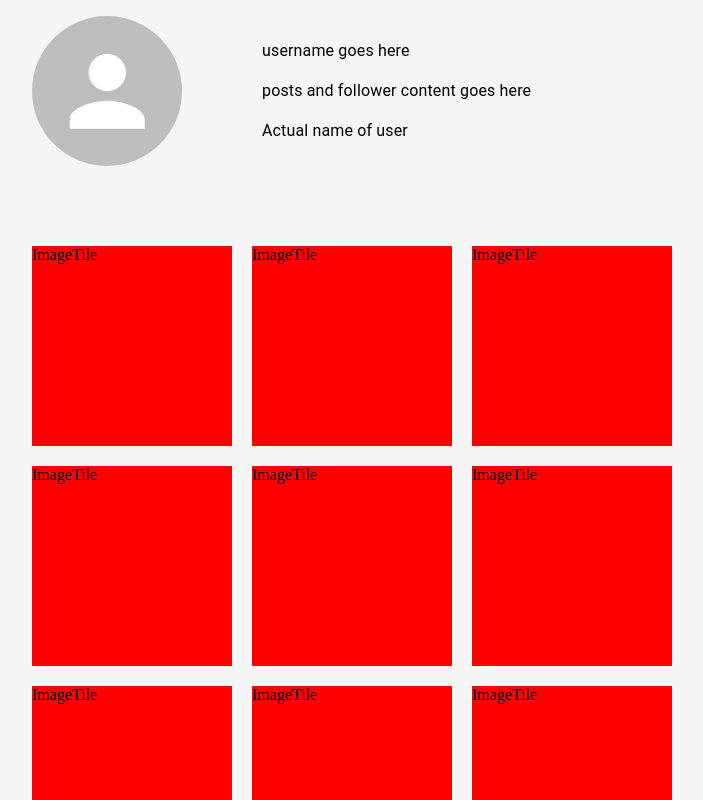
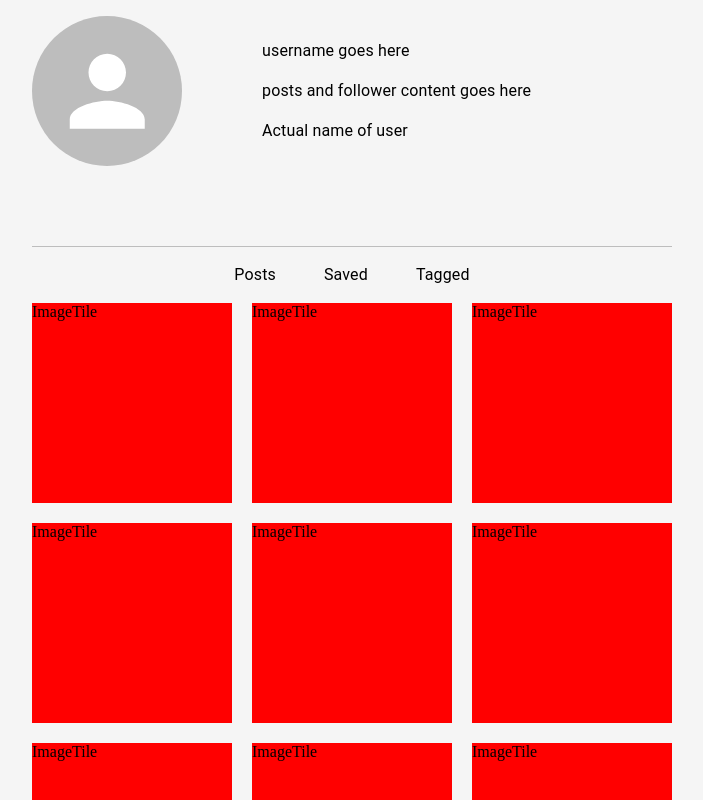
Before and after one commit to jbyomuhangi/firebase-ig-clone, a React (Create React App) app: page /1 in a window 1280 px wide. Shown: the top 800 px of the page, without its empty margins (288-991 px from the left). Built offline with nearby package versions, Linux system fonts and the light colour scheme.

Commit message:
Added tabs to profile page

```diff
--- a/src/components/ProfileBody/ProfileBody.tsx
+++ b/src/components/ProfileBody/ProfileBody.tsx
@@ -1,17 +1,50 @@
 import React from "react";
-import { Box, styled } from "@mui/material";
+import { Box, styled, Typography } from "@mui/material";
 
 import ImageTile from "./ImageTile";
 
-const ProfileBodyContainer = styled(Box)({
+type ProfileTab = {
+  name: string;
+};
+
+const ProfileTabsContainer = styled(Box)(({ theme }) => ({
+  display: "flex",
+  justifyContent: "center",
+  borderTop: `1px solid ${theme.palette.grey[400]}`,
+  gap: theme.spacing(2),
+}));
+
+const ProfileTabContainer = styled(Box)(({ theme }) => ({
+  padding: theme.spacing(2),
+  cursor: "pointer",
+}));
+
+const ProfilePostsContainer = styled(Box)({
   display: "flex",
   gap: "20px",
   flexWrap: "wrap",
 });
 
+const profileTabs: ProfileTab[] = [
+  { name: "Posts" },
+  { name: "Saved" },
+  { name: "Tagged" },
+];
+
 const ProfileBody: React.FC = () => {
   return (
-    <ProfileBodyContainer>
+    <Box>
+      <ProfileTabsContainer>
+        {profileTabs.map((tab) => {
+          return (
+            <ProfileTabContainer key={tab.name}>
+              <Typography>{tab.name}</Typography>
+            </ProfileTabContainer>
+          );
+        })}
+      </ProfileTabsContainer>
+
+      <ProfilePostsContainer>
         <ImageTile />
         <ImageTile />
         <ImageTile />
@@ -32,7 +65,8 @@ const ProfileBody: React.FC = () => {
         <ImageTile />
         <ImageTile />
         <ImageTile />
-    </ProfileBodyContainer>
+      </ProfilePostsContainer>
+    </Box>
   );
 };
 
```
Lines whose indentation alone changed are shown as unchanged.
